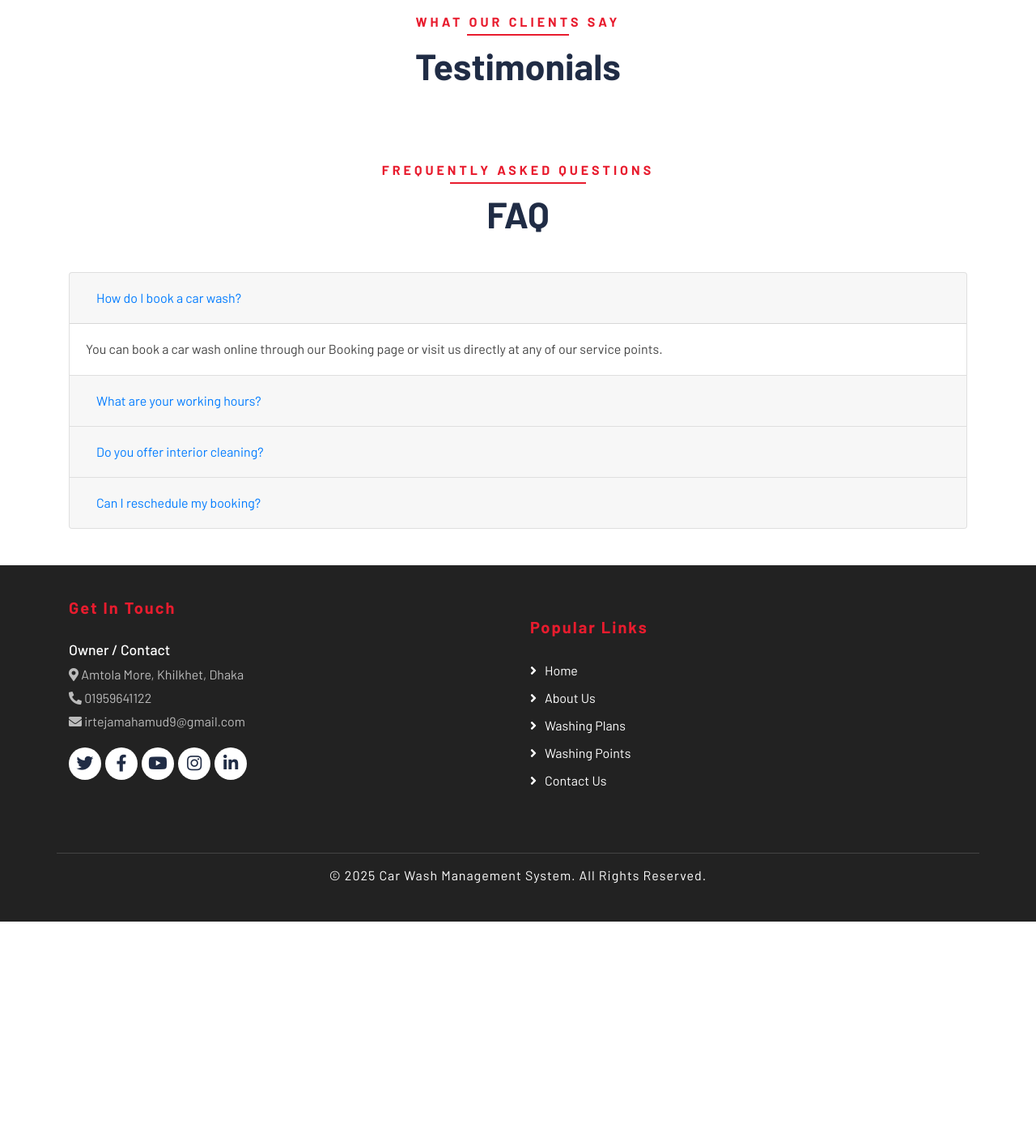
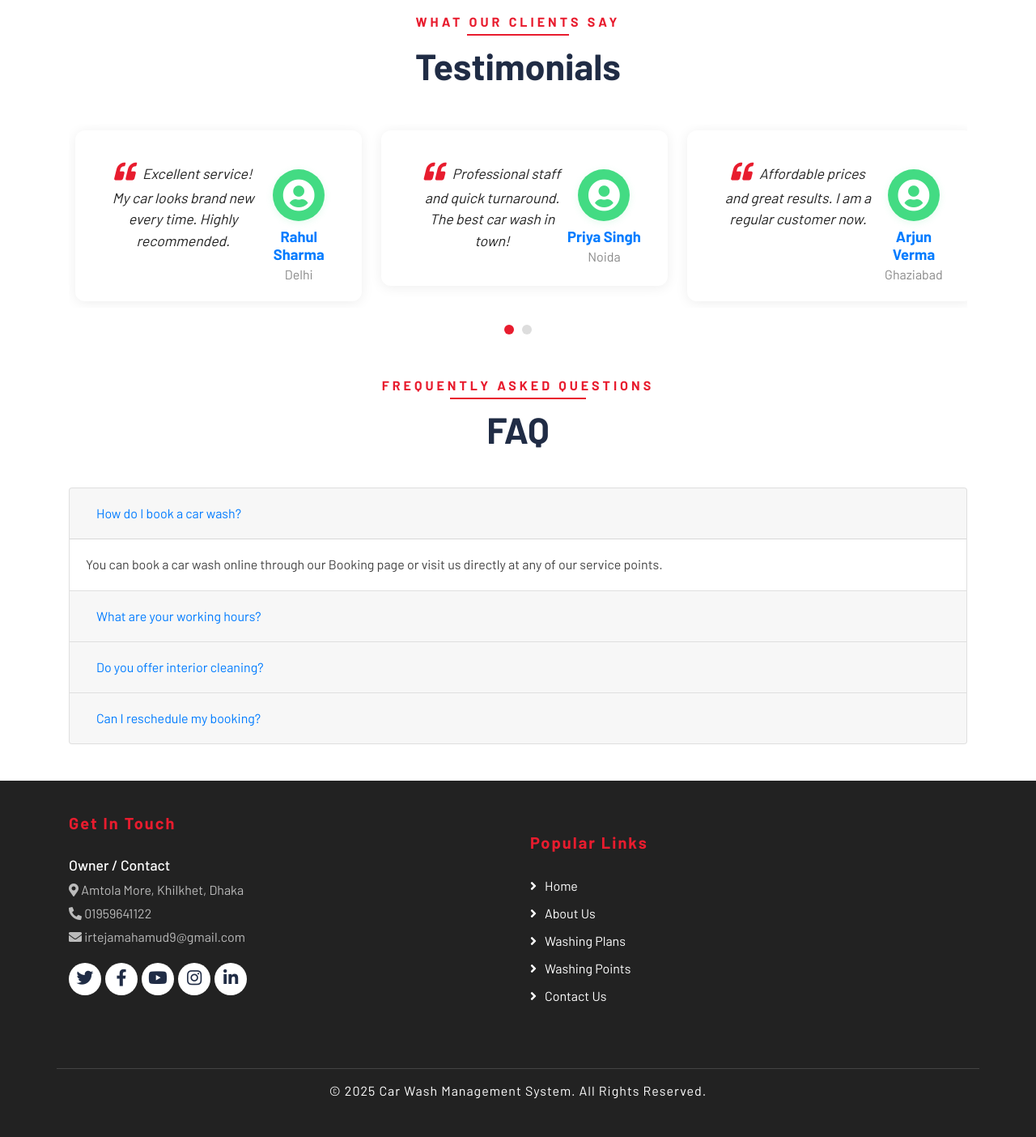
Before and after one commit to irtejamahamud/Car_Wash_Management, a PHP site: page / in a window 1280 px wide. Shown: the part 2723-4127 px from the top of the page at 81% size. Before the commit the page ends 3861 px from the top, so only its background shows below. Run offline with PHP 8.4, Linux system fonts and the light colour scheme; data comes from the database, SQL or seed files in the repository; some libraries are stand-ins or nearby versions.

Commit message:
enhance testimonial carousel styling and functionality, update hero slider settings

```diff
--- a/index.php
+++ b/index.php
@@ -59,6 +59,11 @@ else
         <link href="lib/flaticon/font/flaticon.css" rel="stylesheet">
         <link href="lib/animate/animate.min.css" rel="stylesheet">
         <link href="lib/owlcarousel/assets/owl.carousel.min.css" rel="stylesheet">
+        <link href="lib/owlcarousel/assets/owl.theme.default.min.css" rel="stylesheet">
+        <style>
+        /* Fallback to ensure visibility even if JS is late */
+        .owl-carousel { display: block; }
+        </style>
 
         <!-- Template Stylesheet -->
         <link href="css/style.css" rel="stylesheet">
@@ -266,13 +271,63 @@ foreach($results as $result)
                     <p>What Our Clients Say</p>
                     <h2>Testimonials</h2>
                 </div>
+                <style>
+                .testimonial-carousel .testimonial-item {
+                    background: #fff;
+                    border-radius: 12px;
+                    box-shadow: 0 2px 16px rgba(0,0,0,0.07);
+                    padding: 2rem 1.5rem 1.5rem 1.5rem;
+                    margin: 0.5rem;
+                    text-align: center;
+                    position: relative;
+                }
+                .testimonial-carousel .testimonial-text {
+                    font-size: 1.1rem;
+                    color: #222;
+                    margin-bottom: 1.2rem;
+                    font-style: italic;
+                }
+                .testimonial-carousel .testimonial-info {
+                    display: flex;
+                    flex-direction: column;
+                    align-items: center;
+                    margin-top: 1rem;
+                }
+                .testimonial-carousel .user-icon {
+                    width: 64px;
+                    height: 64px;
+                    border-radius: 50%;
+                    background: #43db83;
+                    display: flex;
+                    align-items: center;
+                    justify-content: center;
+                    margin-bottom: 0.5rem;
+                    box-shadow: 0 2px 8px rgba(67,219,131,0.15);
+                }
+                .testimonial-carousel .user-icon i {
+                    color: #fff;
+                    font-size: 2.5rem;
+                }
+                .testimonial-carousel h3 {
+                    font-size: 1.15rem;
+                    font-weight: 700;
+                    margin-bottom: 0.2rem;
+                    color: #007bff;
+                }
+                .testimonial-carousel h4 {
+                    font-size: 1rem;
+                    color: #888;
+                    font-weight: 400;
+                    margin-bottom: 0;
+                }
+                </style>
                 <div class="owl-carousel testimonial-carousel">
                     <div class="testimonial-item">
                         <div class="testimonial-text">
                             <p>Excellent service! My car looks brand new every time. Highly recommended.</p>
                         </div>
                         <div class="testimonial-info">
-                            <img src="img/testimonial-1.jpg" alt="Client">
+                            <span class="user-icon"><i class="fas fa-user-circle"></i></span>
                             <h3>Rahul Sharma</h3>
                             <h4>Delhi</h4>
                         </div>
@@ -282,7 +337,7 @@ foreach($results as $result)
                             <p>Professional staff and quick turnaround. The best car wash in town!</p>
                         </div>
                         <div class="testimonial-info">
-                            <img src="img/testimonial-2.jpg" alt="Client">
+                            <span class="user-icon"><i class="fas fa-user-circle"></i></span>
                             <h3>Priya Singh</h3>
                             <h4>Noida</h4>
                         </div>
@@ -292,7 +347,7 @@ foreach($results as $result)
                             <p>Affordable prices and great results. I am a regular customer now.</p>
                         </div>
                         <div class="testimonial-info">
-                            <img src="img/testimonial-3.jpg" alt="Client">
+                            <span class="user-icon"><i class="fas fa-user-circle"></i></span>
                             <h3>Arjun Verma</h3>
                             <h4>Ghaziabad</h4>
                         </div>
@@ -302,7 +357,7 @@ foreach($results as $result)
                             <p>I'm very particular about my car, and these guys did not disappoint. Fantastic job!</p>
                         </div>
                         <div class="testimonial-info">
-                            <img src="img/testimonial-4.jpg" alt="Client">
+                            <span class="user-icon"><i class="fas fa-user-circle"></i></span>
                             <h3>Anjali Mehta</h3>
                             <h4>Faridabad</h4>
                         </div>
@@ -312,7 +367,7 @@ foreach($results as $result)
                             <p>Great attention to detail and very friendly staff. Will definitely come again!</p>
                         </div>
                         <div class="testimonial-info">
-                            <img src="img/testimonial-5.jpg" alt="Client">
+                            <span class="user-icon"><i class="fas fa-user-circle"></i></span>
                             <h3>Suresh Reddy</h3>
                             <h4>Gurgaon</h4>
                         </div>
@@ -400,12 +455,8 @@ foreach($results as $result)
         <script src="lib/owlcarousel/owl.carousel.min.js"></script>
         <script src="lib/waypoints/waypoints.min.js"></script>
         <script src="lib/counterup/counterup.min.js"></script>
-
-        <!-- Contact Javascript File -->
         <script src="mail/jqBootstrapValidation.min.js"></script>
         <script src="mail/contact.js"></script>
-
-        <!-- Template Javascript -->
         <script src="js/main.js"></script>
     </body>
 </html>
--- a/js/main.js
+++ b/js/main.js
@@ -55,74 +55,45 @@
     });
 
 
-    // Main carousel
-    $(".carousel .owl-carousel").owlCarousel({
+    // --- Testimonial slider ---
+    $(function () {
+      if ($('.testimonial-carousel').length) {
+        $('.testimonial-carousel').owlCarousel({
+          loop: true,
+          margin: 24,
           autoplay: true,
-        animateOut: 'fadeOut',
-        animateIn: 'fadeIn',
-        items: 1,
-        smartSpeed: 300,
-        dots: false,
-        loop: true,
-        nav : true,
-        navText : [
-            '<i class="fa fa-angle-left" aria-hidden="true"></i>',
-            '<i class="fa fa-angle-right" aria-hidden="true"></i>'
-        ]
+          autoplayTimeout: 3500,
+          autoplayHoverPause: true,
+          smartSpeed: 700,
+          dots: true,
+          nav: false,
+          responsive: {
+            0:   { items: 1 },
+            576: { items: 1 },
+            768: { items: 2 },
+            992: { items: 3 }
+          }
         });
-
-
-    // Facts counter
-    $('[data-toggle="counter-up"]').counterUp({
-        delay: 10,
-        time: 2000
-    });
-
-
-    // Testimonials carousel
-    $(".testimonials-carousel").owlCarousel({
-        center: true,
-        autoplay: true,
-        smartSpeed: 2000,
-        dots: true,
-        loop: true,
-        responsive: {
-            0:{
-                items:1
-            },
-            576:{
-                items:1
-            },
-            768:{
-                items:2
-            },
-            992:{
-                items:3
-            }
       }
     });
 
-
-    // Related post carousel
-    $(".related-slider").owlCarousel({
+    // --- Hero slider (the one with class .carousel .owl-carousel) ---
+    $(function () {
+      var $hero = $('.carousel .owl-carousel');
+      if ($hero.length) {
+        $hero.owlCarousel({
+          loop: true,
+          items: 1,
           autoplay: true,
+          autoplayTimeout: 4000,
+          smartSpeed: 800,
           dots: false,
-        loop: true,
-        nav : true,
-        navText : [
-            '<i class="fa fa-angle-left" aria-hidden="true"></i>',
-            '<i class="fa fa-angle-right" aria-hidden="true"></i>'
-        ],
-        responsive: {
-            0:{
-                items:1
-            },
-            576:{
-                items:1
-            },
-            768:{
-                items:2
-            }
+          nav: true,
+          navText: [
+            '<i class="fa fa-angle-left"></i>',
+            '<i class="fa fa-angle-right"></i>'
+          ]
+        });
       }
     });
 
```
Lines whose indentation alone changed are shown as unchanged.
